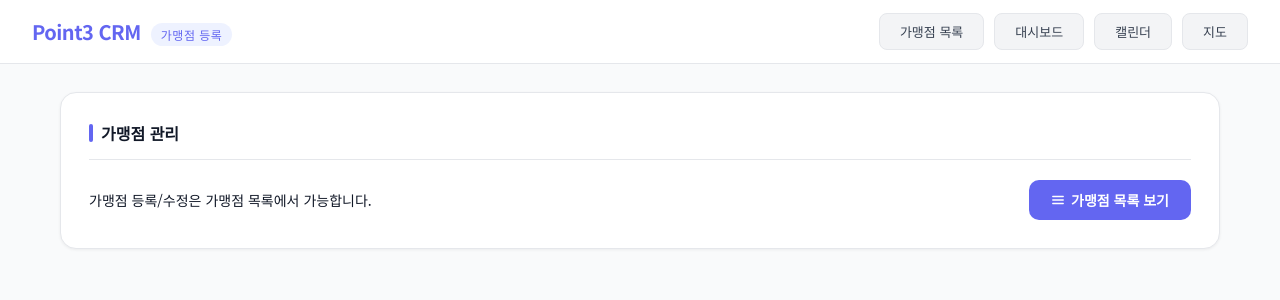
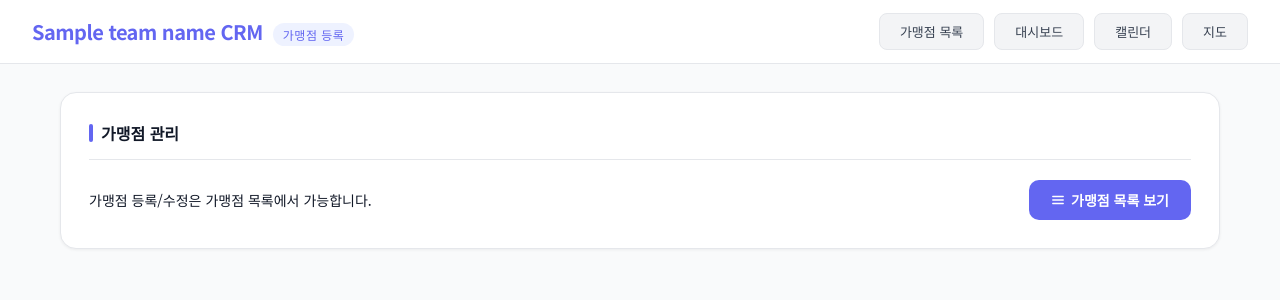
Before and after one commit to leesk0130-byte/point3-salesmap, a Flask app: template templates/admin.html in a window 1280 px wide. Shown: the top 300 px of the page. Run offline with Flask 3, Linux system fonts and the light colour scheme; the template is opened without the code that fills it: most values are stand-ins (such as "Sample title", 1, 10 or a date in 2020); some libraries are stand-ins or nearby versions; some web fonts are replaced.

Commit message:
팀 이름 동적 표시 — Point3 CRM 하드코딩 제거
- main.py: 모든 페이지 라우트에서 team_name 전달
- 8개 템플릿: 타이틀, 헤더, 사이드바 로고 전부 {{ team_name }} CRM으로 변경
- 로그인 전 페이지는 'Point3' 기본값 폴백

Co-Authored-By: Claude Opus 4.6 (1M context) <noreply@anthropic.com>

```diff
--- a/main.py
+++ b/main.py
@@ -455,7 +455,7 @@ def team_setup_page():
         return redirect("/login")
     if user.get("teamName"):
         return redirect("/pending" if not user.get("isApproved") else "/")
-    return render_template("team-setup.html")
+    return render_template("team-setup.html", team_name="")
 
 
 @app.route("/auth/set-team", methods=["POST"])
@@ -484,7 +484,7 @@ def pending_page():
         return redirect("/login")
     if user.get("isApproved"):
         return redirect("/")
-    return render_template("pending.html")
+    return render_template("pending.html", team_name=user.get("teamName", "") if user else "")
 
 
 @app.route("/approve")
@@ -493,7 +493,7 @@ def approve_page():
     user = get_current_user()
     if user.get("role") != "superadmin":
         return redirect("/")
-    return render_template("approve.html")
+    return render_template("approve.html", team_name=user.get("teamName", ""))
 
 
 # ── 관리자 API ──
@@ -578,32 +578,36 @@ def admin_update_team():
 @app.route("/")
 @login_required
 def index():
-    return render_template("map.html")
+    user = get_current_user()
+    return render_template("map.html", team_name=user.get("teamName", ""))
 
 
 @app.route("/admin")
 @login_required
 def admin_page():
     user = get_current_user()
-    return render_template("admin.html", is_superadmin=(user.get("role") == "superadmin"))
+    return render_template("admin.html", is_superadmin=(user.get("role") == "superadmin"), team_name=user.get("teamName", ""))
 
 
 @app.route("/dashboard")
 @login_required
 def dashboard():
-    return render_template("dashboard.html")
+    user = get_current_user()
+    return render_template("dashboard.html", team_name=user.get("teamName", ""))
 
 
 @app.route("/calendar")
 @login_required
 def calendar():
-    return render_template("calendar.html")
+    user = get_current_user()
+    return render_template("calendar.html", team_name=user.get("teamName", ""))
 
 
 @app.route("/stores")
 @login_required
 def stores_page():
-    return render_template("stores.html")
+    user = get_current_user()
+    return render_template("stores.html", team_name=user.get("teamName", ""))
 
 
 # ══════════════════════════════════════════
--- a/templates/admin.html
+++ b/templates/admin.html
@@ -3,7 +3,7 @@
 <head>
   <meta charset="UTF-8">
   <meta name="viewport" content="width=device-width, initial-scale=1.0">
-  <title>Point3 CRM - 가맹점 등록</title>
+  <title>{{ team_name }} CRM - 가맹점 등록</title>
   <link href="https://fonts.googleapis.com/css2?family=Noto+Sans+KR:wght@300;400;500;600;700&display=swap" rel="stylesheet">
   <link rel="stylesheet" href="https://cdn.jsdelivr.net/gh/orioncactus/pretendard@v1.3.9/dist/web/variable/pretendardvariable.min.css">
   <script src="https://t1.daumcdn.net/mapjsapi/bundle/postcode/prod/postcode.v2.js"></script>
@@ -547,7 +547,7 @@
 <!-- ── 헤더 ── -->
 <div class="header">
   <div class="header-brand">
-    <h1><span class="brand-accent">Point3</span> CRM</h1>
+    <h1><span class="brand-accent">{{ team_name }}</span> CRM</h1>
     <span class="subtitle">가맹점 등록</span>
   </div>
   <div class="header-right">
--- a/templates/approve.html
+++ b/templates/approve.html
@@ -3,7 +3,7 @@
 <head>
   <meta charset="UTF-8">
   <meta name="viewport" content="width=device-width, initial-scale=1.0">
-  <title>Point3 CRM — 팀원 관리</title>
+  <title>{{ team_name }} CRM — 팀원 관리</title>
   <link rel="stylesheet" href="https://cdn.jsdelivr.net/gh/orioncactus/pretendard@v1.3.9/dist/web/variable/pretendardvariable.min.css">
   <style>
     :root {
@@ -297,7 +297,7 @@
 <body>
   <div class="header">
     <div class="header-left">
-      <div class="logo">Point3 <span>CRM</span></div>
+      <div class="logo">{{ team_name or 'Point3' }} <span>CRM</span></div>
       <div class="header-sub">팀원 관리</div>
     </div>
     <a href="/" class="back-link">← 지도로 돌아가기</a>
--- a/templates/calendar.html
+++ b/templates/calendar.html
@@ -3,7 +3,7 @@
 <head>
   <meta charset="UTF-8">
   <meta name="viewport" content="width=device-width, initial-scale=1.0">
-  <title>Point3 CRM - 캘린더</title>
+  <title>{{ team_name }} CRM - 캘린더</title>
   <link rel="preconnect" href="https://fonts.googleapis.com">
   <link rel="preconnect" href="https://fonts.gstatic.com" crossorigin>
   <link href="https://fonts.googleapis.com/css2?family=Inter:wght@400;500;600;700;800&family=Noto+Sans+KR:wght@400;500;600;700&display=swap" rel="stylesheet">
@@ -471,7 +471,7 @@
   <!-- ── 헤더 ── -->
   <header class="header">
     <div class="header-brand">
-      <h1>Point3 CRM</h1>
+      <h1>{{ team_name }} CRM</h1>
       <span class="subtitle">캘린더</span>
     </div>
     <div class="header-right">
--- a/templates/dashboard.html
+++ b/templates/dashboard.html
@@ -3,7 +3,7 @@
 <head>
   <meta charset="UTF-8">
   <meta name="viewport" content="width=device-width, initial-scale=1.0">
-  <title>Point3 CRM - 대시보드</title>
+  <title>{{ team_name }} CRM - 대시보드</title>
   <link href="https://fonts.googleapis.com/css2?family=Inter:wght@400;500;600;700;800&family=Noto+Sans+KR:wght@400;500;600;700&display=swap" rel="stylesheet">
   <link rel="stylesheet" href="https://cdn.jsdelivr.net/gh/orioncactus/pretendard@v1.3.9/dist/web/variable/pretendardvariable.min.css">
   <script src="https://cdn.jsdelivr.net/npm/chart.js"></script>
@@ -424,7 +424,7 @@
   <!-- ═══ 헤더 ═══ -->
   <header class="header">
     <div class="header-brand">
-      <h1>Point3 CRM</h1>
+      <h1>{{ team_name }} CRM</h1>
       <span class="subtitle">대시보드</span>
     </div>
     <div class="header-right">
--- a/templates/login.html
+++ b/templates/login.html
@@ -3,7 +3,7 @@
 <head>
 <meta charset="UTF-8">
 <meta name="viewport" content="width=device-width, initial-scale=1.0">
-<title>Point3 CRM</title>
+<title>{{ team_name or 'Point3' }} CRM</title>
 <link rel="stylesheet" href="https://cdn.jsdelivr.net/gh/orioncactus/pretendard@v1.3.9/dist/web/variable/pretendardvariable.min.css">
 <style>
   :root {
@@ -190,7 +190,7 @@
         <circle cx="12" cy="10" r="3"/>
       </svg>
     </div>
-    <span class="logo-text">Point3 CRM</span>
+    <span class="logo-text">{{ team_name or 'Point3' }} CRM</span>
   </div>
   <div style="text-align:center;font-size:13px;color:var(--fg-muted);margin-top:-20px;margin-bottom:24px;font-weight:500;transition:color .2s;">영업팀 전용 CRM</div>
 
--- a/templates/map.html
+++ b/templates/map.html
@@ -9,7 +9,7 @@
     <meta name="apple-mobile-web-app-status-bar-style" content="black-translucent">
     <meta name="mobile-web-app-capable" content="yes">
     <meta name="theme-color" id="themeColor" content="#ffffff">
-    <title>Point3 CRM</title>
+    <title>{{ team_name }} CRM</title>
     <link rel="preconnect" href="https://fonts.googleapis.com">
     <link rel="preconnect" href="https://fonts.gstatic.com" crossorigin>
     <link href="https://fonts.googleapis.com/css2?family=Inter:wght@400;500;600;700;800&family=Noto+Sans+KR:wght@400;500;600;700&display=swap" rel="stylesheet">
@@ -997,7 +997,7 @@
             <div class="sb-header-top">
                 <div class="sb-brand">
                     <div class="sb-logo"><svg viewBox="0 0 20 20" fill="currentColor"><path fill-rule="evenodd" d="M5.05 4.05a7 7 0 119.9 9.9L10 18.9l-4.95-4.95a7 7 0 010-9.9zM10 11a2 2 0 100-4 2 2 0 000 4z" clip-rule="evenodd"/></svg></div>
-                    <div class="sb-title">Point3 CRM</div>
+                    <div class="sb-title">{{ team_name }} CRM</div>
                 </div>
                 <div class="sb-header-actions">
                     <a href="/approve" class="icon-btn" id="approveBtn" title="팀원 승인" style="display:none;color:var(--primary);font-size:11px;font-weight:600;width:auto;padding:0 8px;gap:4px;">
--- a/templates/pending.html
+++ b/templates/pending.html
@@ -3,7 +3,7 @@
 <head>
   <meta charset="UTF-8">
   <meta name="viewport" content="width=device-width, initial-scale=1.0">
-  <title>Point3 CRM — 승인 대기</title>
+  <title>{{ team_name }} CRM — 승인 대기</title>
   <link rel="stylesheet" href="https://cdn.jsdelivr.net/gh/orioncactus/pretendard@v1.3.9/dist/web/variable/pretendardvariable.min.css">
   <style>
     :root {
@@ -207,7 +207,7 @@
 <body>
   <div class="container">
     <div class="card">
-      <div class="logo">Point3 <span>CRM</span></div>
+      <div class="logo">{{ team_name or 'Point3' }} <span>CRM</span></div>
 
       <div class="clock-icon">
         <div class="clock-dot"></div>
--- a/templates/stores.html
+++ b/templates/stores.html
@@ -3,7 +3,7 @@
 <head>
   <meta charset="UTF-8">
   <meta name="viewport" content="width=device-width, initial-scale=1.0">
-  <title>Point3 - 가맹점 목록</title>
+  <title>{{ team_name }} - 가맹점 목록</title>
   <link rel="stylesheet" href="https://cdn.jsdelivr.net/gh/orioncactus/pretendard@v1.3.9/dist/web/variable/pretendardvariable.min.css">
   <style>
     *, *::before, *::after { box-sizing: border-box; margin: 0; padding: 0; }
@@ -702,7 +702,7 @@
 <!-- ── 헤더 ── -->
 <header class="header">
   <a href="/" class="header-brand">
-    <h1>Point3</h1>
+    <h1>{{ team_name }}</h1>
   </a>
   <nav class="header-nav">
     <a href="/" class="nav-link">지도</a>
--- a/templates/team-setup.html
+++ b/templates/team-setup.html
@@ -3,7 +3,7 @@
 <head>
   <meta charset="UTF-8">
   <meta name="viewport" content="width=device-width, initial-scale=1.0">
-  <title>Point3 CRM — 팀 설정</title>
+  <title>{{ team_name }} CRM — 팀 설정</title>
   <link rel="stylesheet" href="https://cdn.jsdelivr.net/gh/orioncactus/pretendard@v1.3.9/dist/web/variable/pretendardvariable.min.css">
   <style>
     :root {
@@ -153,7 +153,7 @@
 <body>
   <div class="container">
     <div class="card">
-      <div class="logo">Point3 <span>CRM</span></div>
+      <div class="logo">{{ team_name or 'Point3' }} <span>CRM</span></div>
       <div class="subtitle">영업 관리 시스템</div>
       <div class="label">소속 팀 이름을 입력하세요</div>
       <input type="text" class="input-field" id="teamName" placeholder="예) 영업1팀" autocomplete="off">
```
